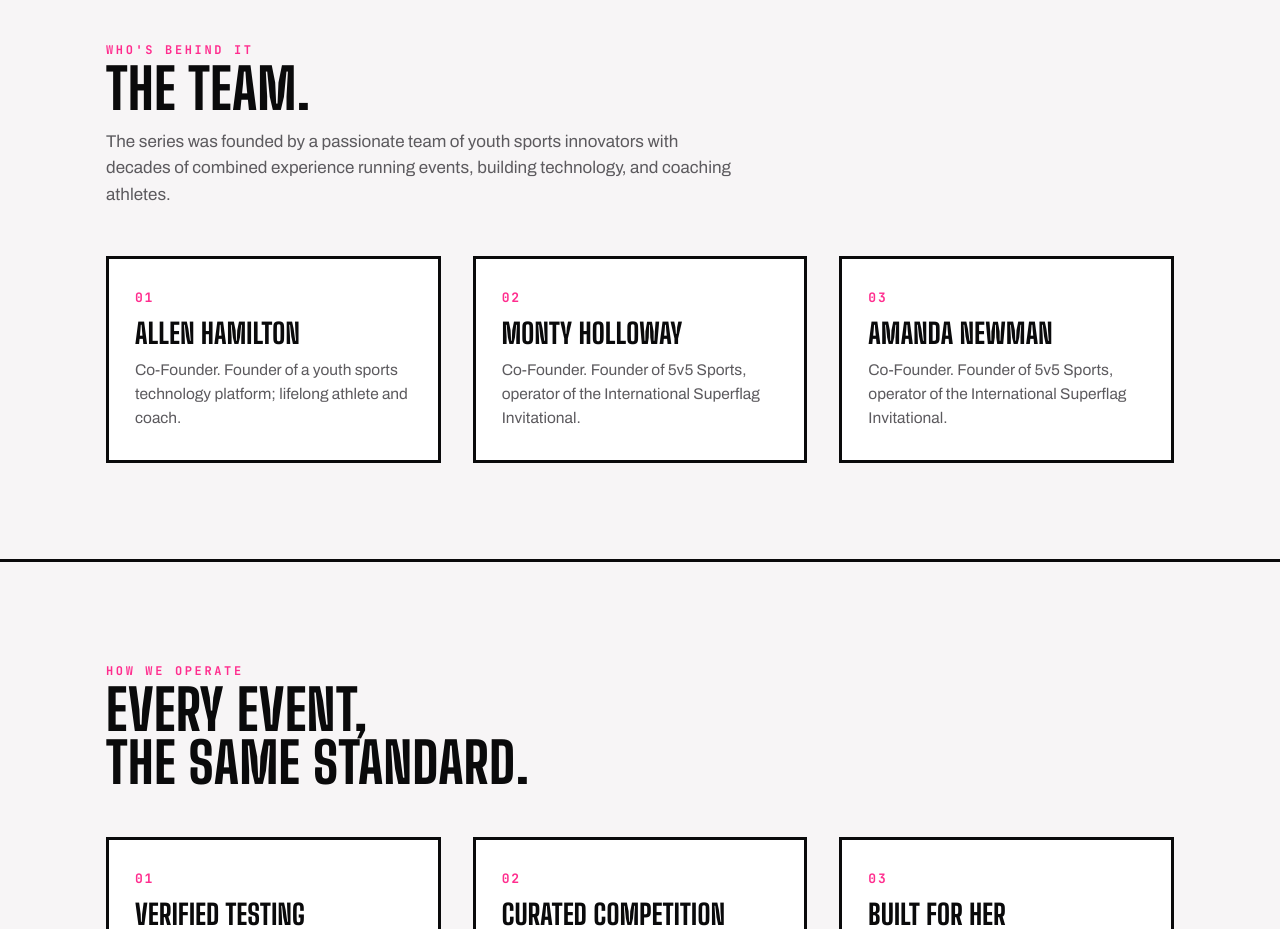
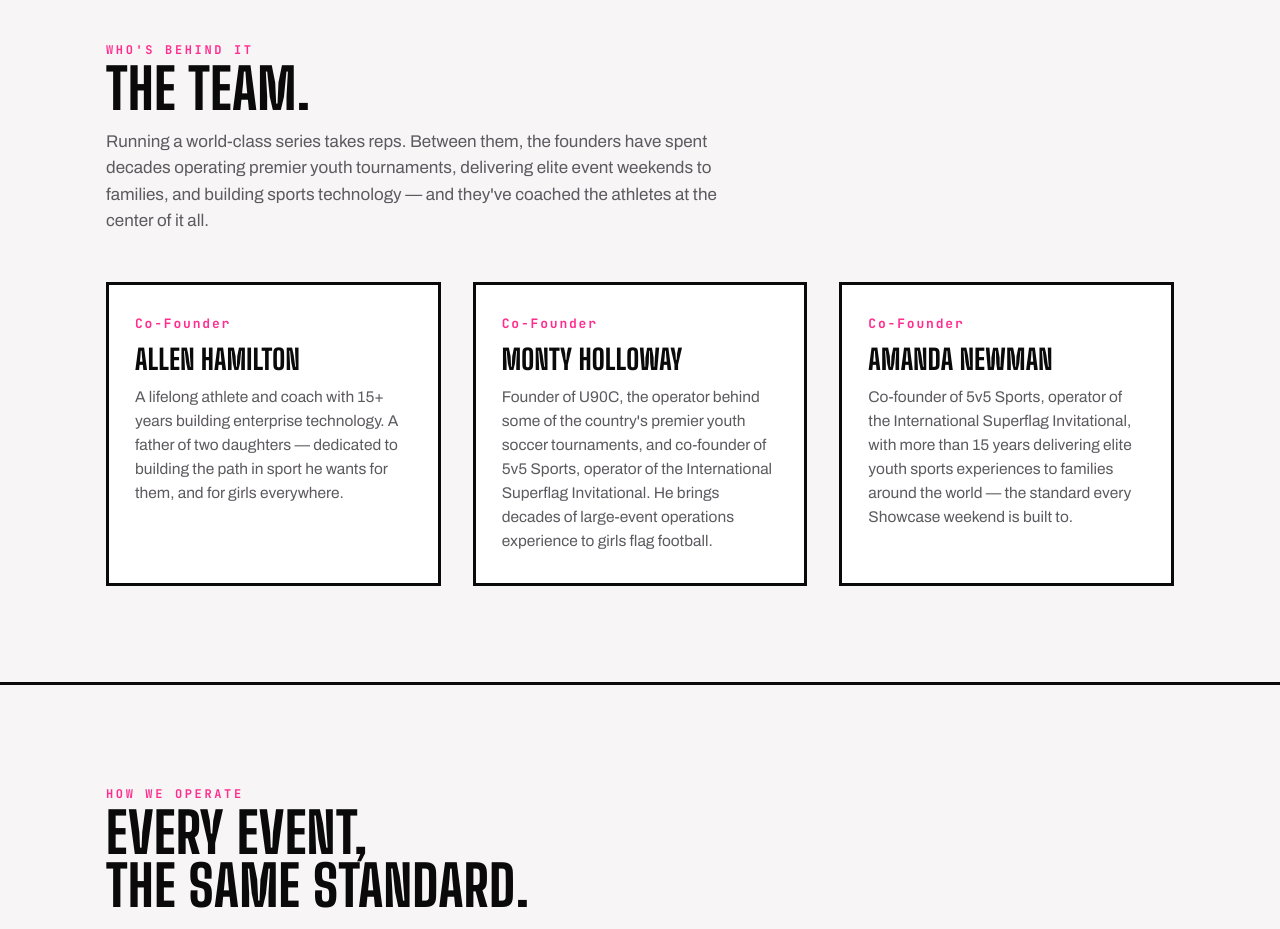
Before and after one commit to teamplayr-us/cfs-web, a Next.js app: page /about in a window 1280 px wide. Shown: the part 1180-2109 px from the top of the page. Built offline with nearby package versions, Linux system fonts and the light colour scheme; no server answers.

Commit message:
About: full founder bios — U90C, 5v5 Sports, and the why-us intro
Co-Authored-By: Claude Fable 5 <noreply@anthropic.com>
Claude-Session: https://claude.ai/code/session_019V32boShoBmRrwWenCPJFc

```diff
--- a/app/about/page.tsx
+++ b/app/about/page.tsx
@@ -20,15 +20,15 @@ export const metadata: Metadata = {
 const TEAM = [
   {
     name: "Allen Hamilton",
-    role: "Co-Founder. Founder of a youth sports technology platform; lifelong athlete and coach.",
+    bio: "A lifelong athlete and coach with 15+ years building enterprise technology. A father of two daughters — dedicated to building the path in sport he wants for them, and for girls everywhere.",
   },
   {
     name: "Monty Holloway",
-    role: "Co-Founder. Founder of 5v5 Sports, operator of the International Superflag Invitational.",
+    bio: "Founder of U90C, the operator behind some of the country's premier youth soccer tournaments, and co-founder of 5v5 Sports, operator of the International Superflag Invitational. He brings decades of large-event operations experience to girls flag football.",
   },
   {
     name: "Amanda Newman",
-    role: "Co-Founder. Founder of 5v5 Sports, operator of the International Superflag Invitational.",
+    bio: "Co-founder of 5v5 Sports, operator of the International Superflag Invitational, with more than 15 years delivering elite youth sports experiences to families around the world — the standard every Showcase weekend is built to.",
   },
 ];
 
@@ -90,18 +90,20 @@ export default function AboutPage() {
             <span className="eyebrow">Who&apos;s Behind It</span>
             <h2>The Team.</h2>
             <p>
-              The series was founded by a passionate team of youth sports
-              innovators with decades of combined experience running events,
-              building technology, and coaching athletes.
+              Running a world-class series takes reps. Between them, the
+              founders have spent decades operating premier youth
+              tournaments, delivering elite event weekends to families, and
+              building sports technology — and they&apos;ve coached the
+              athletes at the center of it all.
             </p>
           </div>
 
           <div className="why-grid">
-            {TEAM.map((member, i) => (
+            {TEAM.map((member) => (
               <div className="why" key={member.name}>
-                <span className="why-num">{String(i + 1).padStart(2, "0")}</span>
+                <span className="why-num">Co-Founder</span>
                 <h3>{member.name}</h3>
-                <p>{member.role}</p>
+                <p>{member.bio}</p>
               </div>
             ))}
           </div>
```
